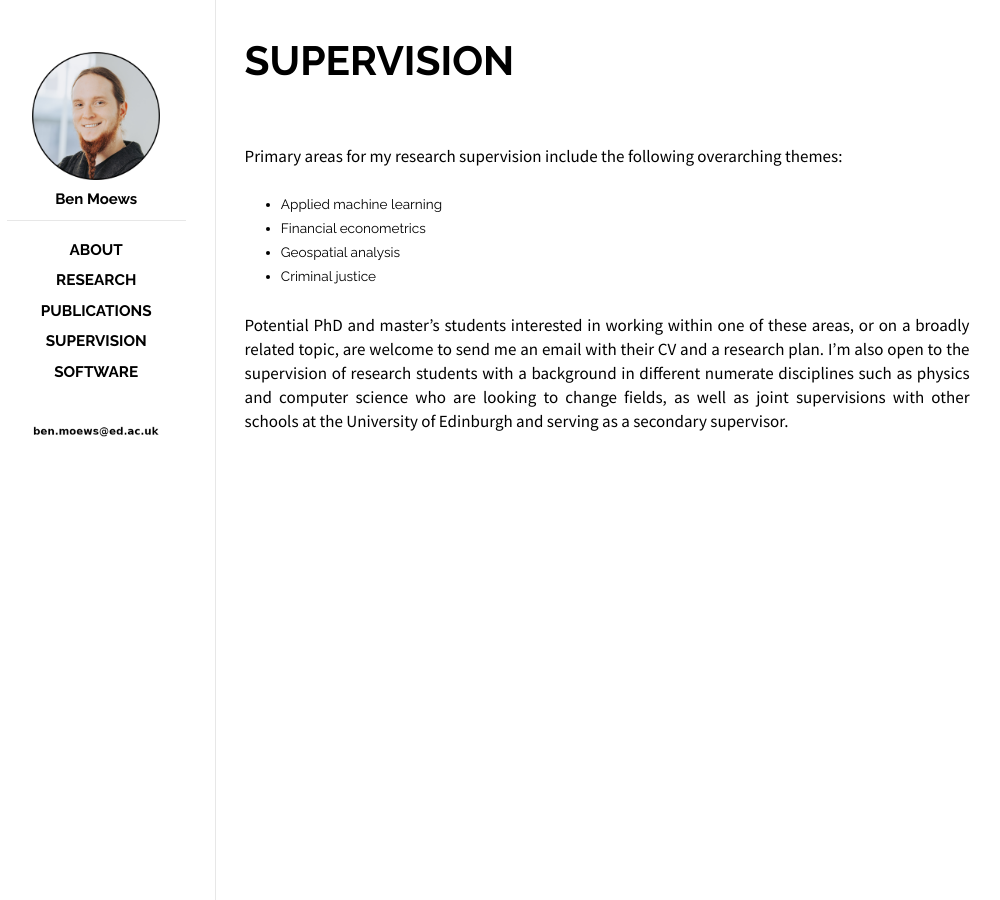
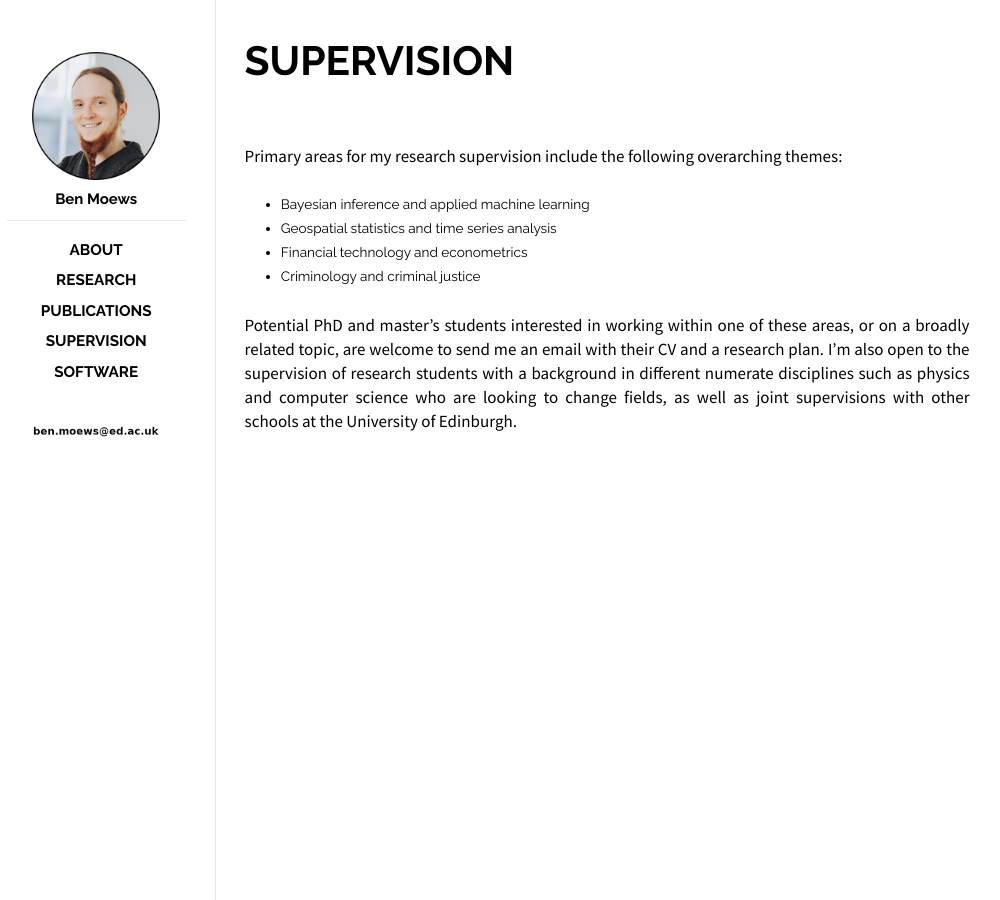
Before and after one commit to moews/moews.github.io, a Jekyll site: the page built from _posts/2017-03-25-supervision.md, in a window 1280 px wide. Shown: the whole page, without its empty margins (143-1143 px from the left). Built offline with Jekyll 4.4.1, drawn with Linux system fonts in a browser that asks for light colours.

Commit message:
Update 2017-03-25-supervision.md

```diff
--- a/_posts/2017-03-25-supervision.md
+++ b/_posts/2017-03-25-supervision.md
@@ -17,12 +17,19 @@ Primary areas for my research supervision include the following overarching them
 * Criminal justice
 -->
 
+<!--
 * Applied machine learning
 * Financial econometrics
 * Geospatial analysis
 * Criminal justice
+-->
+
+* Bayesian inference and applied machine learning
+* Geospatial statistics and time series analysis
+* Financial technology and econometrics
+* Criminology and criminal justice
 
 <div style="height:25px;font-size:1px;">&nbsp;</div>
 
-Potential PhD and master's students interested in working within one of these areas, or on a broadly related topic, are welcome to send me an email with their CV and a research plan. I'm also open to the supervision of research students with a background in different numerate disciplines such as physics and computer science who are looking to change fields, as well as joint supervisions with other schools at the University of Edinburgh and serving as a secondary supervisor.
+Potential PhD and master's students interested in working within one of these areas, or on a broadly related topic, are welcome to send me an email with their CV and a research plan. I'm also open to the supervision of research students with a background in different numerate disciplines such as physics and computer science who are looking to change fields, as well as joint supervisions with other schools at the University of Edinburgh.
 <br>
```
